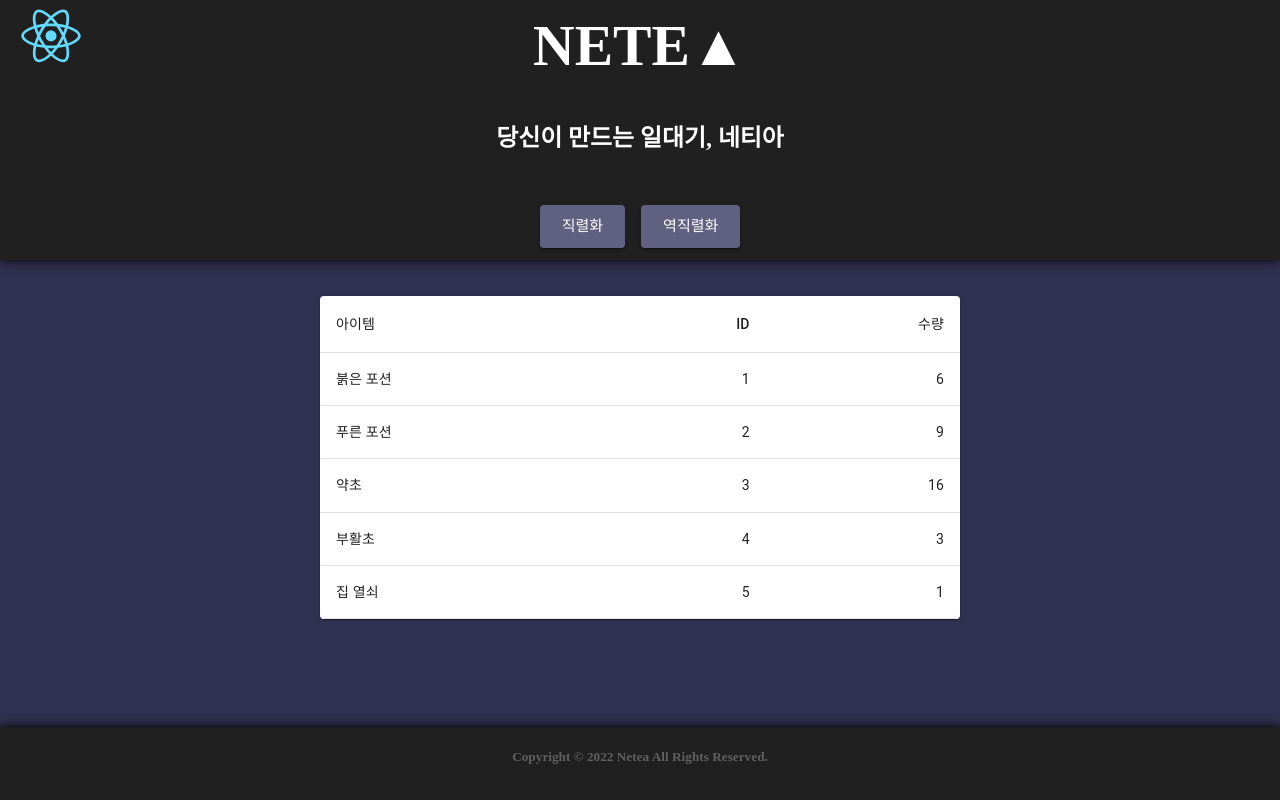
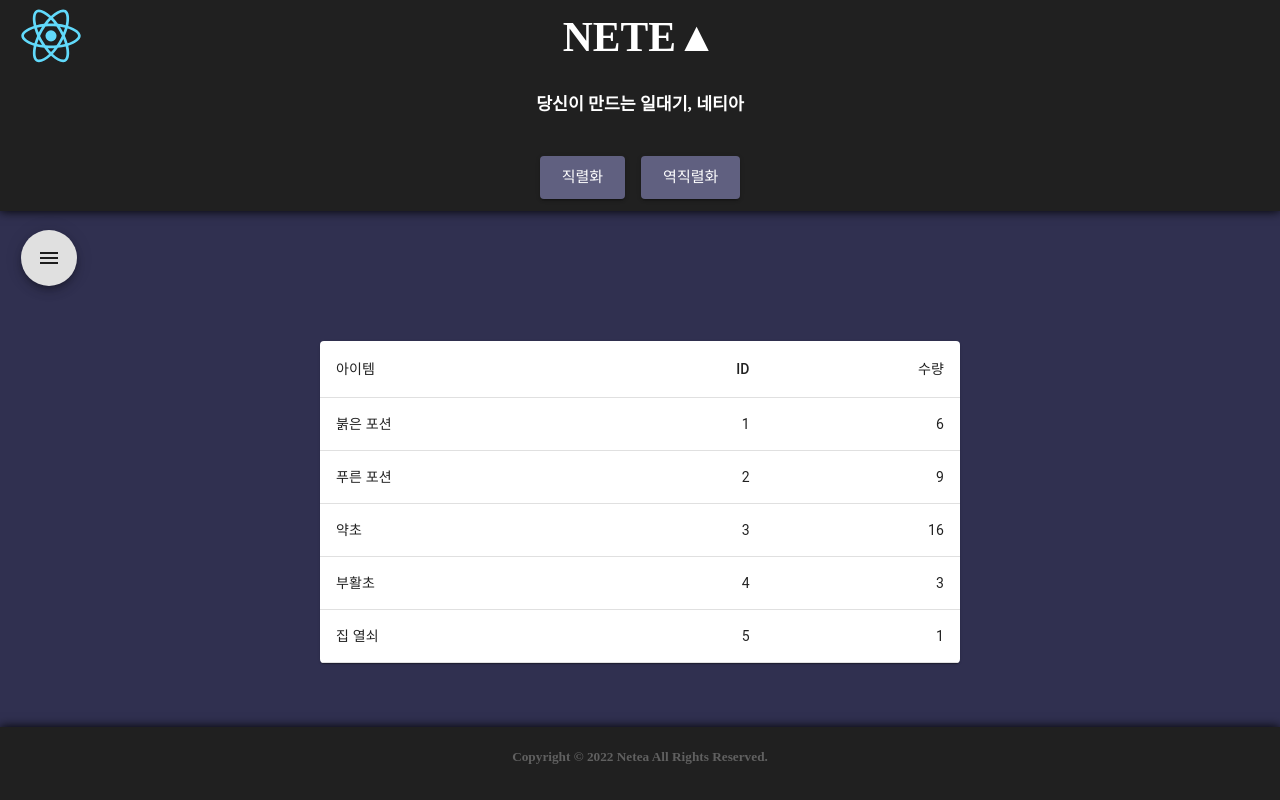
Before and after one commit to Crenchant-Develop/Chronica-Web, a React (Create React App) app: page /inventory in a window 1280 px wide. Built offline with nearby package versions, Linux system fonts and the light colour scheme; a web font is replaced by a local one.

Commit message:
메뉴바 기초구현

```diff
--- a/package.json
+++ b/package.json
@@ -6,6 +6,7 @@
     "@babel/runtime": "^7.17.9",
     "@emotion/react": "^11.9.0",
     "@emotion/styled": "^11.8.1",
+    "@mui/icons-material": "^5.6.2",
     "@mui/material": "^5.6.2",
     "@reduxjs/toolkit": "^1.8.1",
     "@testing-library/jest-dom": "^5.16.4",
--- a/src/App.jsx
+++ b/src/App.jsx
@@ -5,6 +5,7 @@ import { Routes, Route } from "react-router-dom";
 //Pages
 import { Config } from './components/GetUser';
 import Header from './components/Header';
+import Nav from './components/Nav';
 import Footer from './components/Footer';
 
 import Main from './pages/Main';
@@ -28,6 +29,7 @@ class App extends React.Component {
           </Routes>
           <Footer />
         </div>
+        <Nav />
         <Routes>
           <Route path="/inventory" element={<Inventory />} />
         </Routes>
--- a/src/App.scss
+++ b/src/App.scss
@@ -13,6 +13,10 @@ body {
   -moz-osx-font-smoothing: grayscale;
 }
 
+nav {
+  padding: 1vw;
+}
+
 .container {
   color: white;
   background-color: #202020;
@@ -20,7 +24,7 @@ body {
 
   .header {
     padding-top: 1vw;
-    font-size: calc(1vw + 2vmin);
+    font-size: calc(1vw + 1vmin);
   }
 
   .context {
--- /dev/null
+++ b/src/components/Nav.js
@@ -0,0 +1,46 @@
+import * as React from 'react';
+import Fab from '@mui/material/Fab';
+import MenuIcon from '@mui/icons-material/Menu';
+
+import Button from '@mui/material/Button';
+import Menu from '@mui/material/Menu';
+import MenuItem from '@mui/material/MenuItem';
+
+export default function Nav() {
+    const [anchorEl, setAnchorEl] = React.useState(null);
+
+    function handleClick(event) {
+        if (anchorEl !== event.currentTarget) {
+            setAnchorEl(event.currentTarget);
+        }
+    }
+
+    function handleClose() {
+        setAnchorEl(null);
+    }
+
+    return (
+        <nav>
+            <Button
+                aria-owns={anchorEl ? "simple-menu" : undefined}
+                aria-haspopup="true"
+                onClick={handleClick}
+                onMouseOver={handleClick}
+            >
+                <Fab aria-label="edit">
+                    <MenuIcon />
+                </Fab>
+            </Button>
+            <Menu
+                id="simple-menu"
+                anchorEl={anchorEl}
+                open={Boolean(anchorEl)}
+                onClose={handleClose}
+                MenuListProps={{ onMouseLeave: handleClose }}
+            >
+                <MenuItem onClick={handleClose}>응애</MenuItem>
+                <MenuItem onClick={handleClose}>나 애기메뉴</MenuItem>
+            </Menu>
+        </nav>
+    );
+}
```
Also changed, not shown: 2 other files (tests, documents, lock files or other folders).
